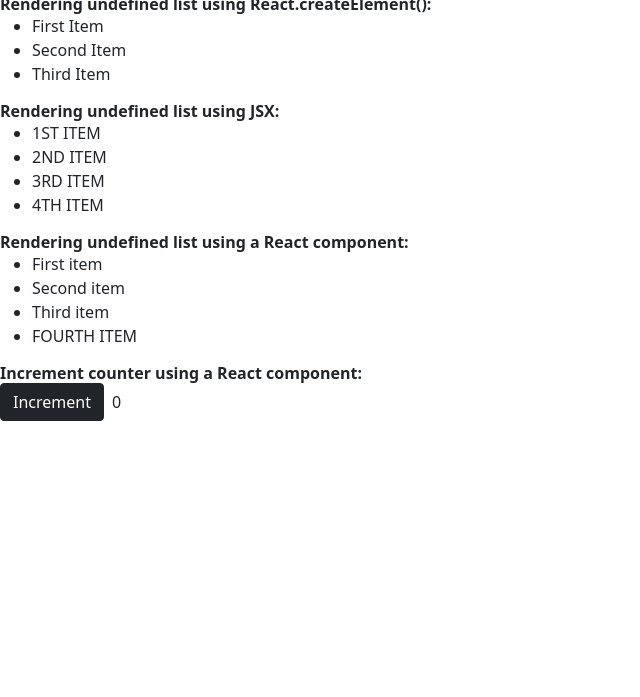
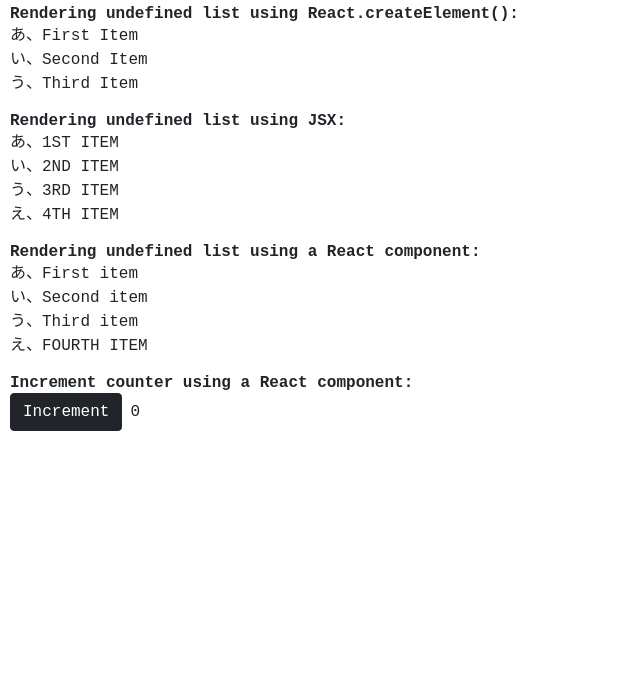
Before and after one commit to asxyzp/react-crash-course-dane, a plain HTML site: page IncCounterReact/index.html in a window 1280 px wide. Shown: the part 103-800 px from the top of the page, without its empty margins (0-640 px from the left). Drawn offline with nearby package versions, Linux system fonts and the light colour scheme.

Commit message:
- Removing background color classes, yellow-bg & green-bg + styling body & list tag

```diff
--- a/IncCounterReact/style.css
+++ b/IncCounterReact/style.css
@@ -1,6 +1,7 @@
-.yellow-bg{
-    background-color: yellow;
+body{
+    font-family: monospace;
+    padding: 10px;
 }
-.green-bg{
-    background-color: green;
+li{
+    list-style-type: hiragana;
 }
```
